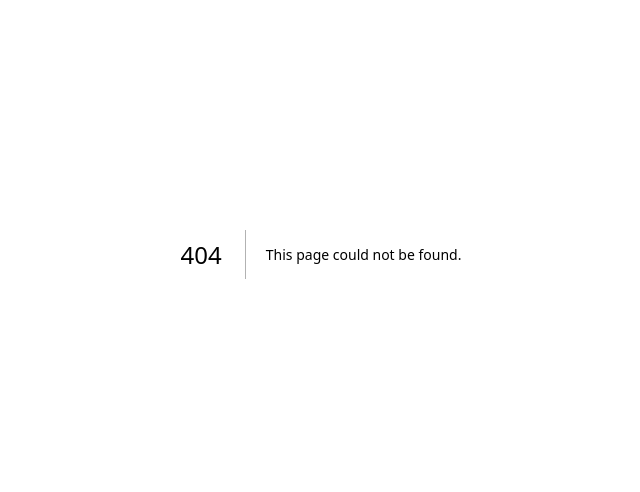
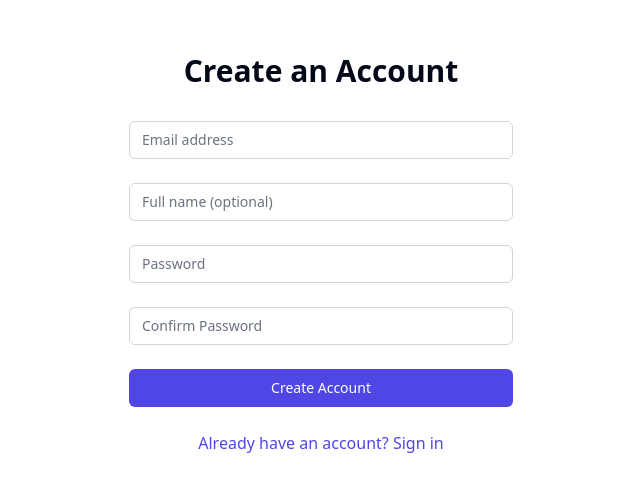
Before and after one commit to ra39j343/candidate, a Next.js app: page /auth/register in a window 1280 px wide. Before the commit this address had no page. Shown: the part 146-638 px from the top of the page, without its empty margins (319-959 px from the left). Built offline with nearby package versions, Linux system fonts and the light colour scheme.

Commit message:
registration and logout buttons

```diff
--- /dev/null
+++ b/src/app/api/auth/register/route.ts
@@ -0,0 +1,42 @@
+import { NextRequest, NextResponse } from 'next/server'
+import { connectDB } from '@/lib/db'
+import { User } from '@/models/user'  // Note: lowercase 'user'
+
+export async function POST(req: NextRequest) {
+  try {
+    await connectDB()
+
+    const { email, password, name } = await req.json()
+
+    // Check if user already exists
+    const existingUser = await User.findOne({ email })
+    if (existingUser) {
+      return NextResponse.json(
+        { error: 'Email already registered' },
+        { status: 400 }
+      )
+    }
+
+    // Create new user with default role
+    const user = new User({
+      email,
+      password,
+      name,
+      role: 'user',  // Set default role
+      inviteCode: null  // Optional: generate if needed
+    })
+
+    await user.save()
+
+    return NextResponse.json(
+      { success: true, message: 'Registration successful' },
+      { status: 201 }
+    )
+  } catch (error) {
+    console.error('Registration error:', error)
+    return NextResponse.json(
+      { error: 'Registration failed' },
+      { status: 500 }
+    )
+  }
+}
--- a/src/app/auth/login/page.tsx
+++ b/src/app/auth/login/page.tsx
@@ -3,6 +3,7 @@
 import { useState } from 'react'
 import { signIn } from 'next-auth/react'
 import { useRouter } from 'next/navigation'
+import Link from 'next/link'
 
 export default function LoginPage() {
   const [email, setEmail] = useState('')
@@ -83,6 +84,11 @@ export default function LoginPage() {
               Sign in
             </button>
           </div>
+          <div className="text-center mt-4">
+            <Link href="/auth/register" className="text-indigo-600 hover:text-indigo-500">
+              Don't have an account? Sign up
+            </Link>
+          </div>
         </form>
       </div>
     </div>
--- /dev/null
+++ b/src/app/auth/register/page.tsx
@@ -0,0 +1,127 @@
+'use client'
+
+import { useState } from 'react'
+import { useRouter } from 'next/navigation'
+import Link from 'next/link'
+
+export default function RegisterPage() {
+  const [email, setEmail] = useState('')
+  const [name, setName] = useState('')
+  const [password, setPassword] = useState('')
+  const [confirmPassword, setConfirmPassword] = useState('')
+  const [error, setError] = useState('')
+  const [isLoading, setIsLoading] = useState(false)
+  const router = useRouter()
+
+  const handleSubmit = async (e: React.FormEvent) => {
+    e.preventDefault()
+    setError('')
+    setIsLoading(true)
+
+    if (password !== confirmPassword) {
+      setError('Passwords do not match')
+      setIsLoading(false)
+      return
+    }
+
+    try {
+      const response = await fetch('/api/auth/register', {
+        method: 'POST',
+        headers: { 'Content-Type': 'application/json' },
+        body: JSON.stringify({ email, name, password })
+      })
+
+      const data = await response.json()
+
+      if (!response.ok) {
+        throw new Error(data.error || 'Registration failed')
+      }
+
+      router.push('/auth/login?registered=true')
+    } catch (error) {
+      setError(error instanceof Error ? error.message : 'Registration failed')
+    } finally {
+      setIsLoading(false)
+    }
+  }
+
+  return (
+    <div className="min-h-screen flex items-center justify-center">
+      <div className="max-w-md w-full space-y-8 p-8">
+        <div>
+          <h2 className="text-center text-3xl font-bold">Create an Account</h2>
+        </div>
+        <form className="mt-8 space-y-6" onSubmit={handleSubmit}>
+          {error && (
+            <div className="text-red-500 text-center">{error}</div>
+          )}
+          <div>
+            <label htmlFor="email" className="sr-only">Email</label>
+            <input
+              id="email"
+              name="email"
+              type="email"
+              required
+              className="appearance-none rounded-md relative block w-full px-3 py-2 border border-gray-300 placeholder-gray-500 text-gray-900 focus:outline-none focus:ring-indigo-500 focus:border-indigo-500 focus:z-10 sm:text-sm"
+              placeholder="Email address"
+              value={email}
+              onChange={(e) => setEmail(e.target.value)}
+            />
+          </div>
+          <div>
+            <label htmlFor="name" className="sr-only">Name</label>
+            <input
+              id="name"
+              name="name"
+              type="text"
+              className="appearance-none rounded-md relative block w-full px-3 py-2 border border-gray-300 placeholder-gray-500 text-gray-900 focus:outline-none focus:ring-indigo-500 focus:border-indigo-500 focus:z-10 sm:text-sm"
+              placeholder="Full name (optional)"
+              value={name}
+              onChange={(e) => setName(e.target.value)}
+            />
+          </div>
+          <div>
+            <label htmlFor="password" className="sr-only">Password</label>
+            <input
+              id="password"
+              name="password"
+              type="password"
+              required
+              className="appearance-none rounded-md relative block w-full px-3 py-2 border border-gray-300 placeholder-gray-500 text-gray-900 focus:outline-none focus:ring-indigo-500 focus:border-indigo-500 focus:z-10 sm:text-sm"
+              placeholder="Password"
+              value={password}
+              onChange={(e) => setPassword(e.target.value)}
+            />
+          </div>
+          <div>
+            <label htmlFor="confirmPassword" className="sr-only">Confirm Password</label>
+            <input
+              id="confirmPassword"
+              name="confirmPassword"
+              type="password"
+              required
+              className="appearance-none rounded-md relative block w-full px-3 py-2 border border-gray-300 placeholder-gray-500 text-gray-900 focus:outline-none focus:ring-indigo-500 focus:border-indigo-500 focus:z-10 sm:text-sm"
+              placeholder="Confirm Password"
+              value={confirmPassword}
+              onChange={(e) => setConfirmPassword(e.target.value)}
+            />
+          </div>
+          <div>
+            <button
+              type="submit"
+              disabled={isLoading}
+              className="group relative w-full flex justify-center py-2 px-4 border border-transparent text-sm font-medium rounded-md text-white bg-indigo-600 hover:bg-indigo-700 focus:outline-none focus:ring-2 focus:ring-offset-2 focus:ring-indigo-500 disabled:opacity-50"
+            >
+              {isLoading ? 'Creating account...' : 'Create Account'}
+            </button>
+          </div>
+          <div className="text-center">
+            <Link href="/auth/login" className="text-indigo-600 hover:text-indigo-500">
+              Already have an account? Sign in
+            </Link>
+          </div>
+        </form>
+      </div>
+    </div>
+  )
+}
--- a/src/app/dashboard/page.tsx
+++ b/src/app/dashboard/page.tsx
@@ -6,7 +6,7 @@ import { Card, CardContent, CardHeader, CardTitle, CardDescription } from "@/com
 import { Button } from "@/components/ui/button"
 import { Badge } from "@/components/ui/badge"
 import { ScrollArea } from "@/components/ui/scroll-area"
-import { FileText, Trash2, Plus, Clock, Link2, Eye } from "lucide-react"
+import { FileText, Trash2, Plus, Clock, Link2, Eye, LogOut } from "lucide-react"
 import Link from 'next/link'
 import { motion, AnimatePresence } from "framer-motion"
 import ShareableLinks from '@/components/dashboard/ShareableLinks'
@@ -15,6 +15,7 @@ import TextUpload from '@/components/dashboard/TextUpload'
 import { useRouter } from 'next/navigation'
 import { ICV, ILink, ContentItem } from '@/types'
 import { IShareableLink } from '@/models/ShareableLink'
+import { useSession, signOut } from 'next-auth/react'
 
 const truncateText = (text: string, maxLength: number = 50) => {
   if (!text) return '';
@@ -27,6 +28,7 @@ export default function DashboardPage() {
   const [links, setLinks] = useState<IShareableLink[]>([])
   const [cvs, setCvs] = useState<ContentItem[]>([])
   const router = useRouter()
+  const session = useSession()
 
   const fetchContent = async () => {
     try {
@@ -104,6 +106,10 @@ export default function DashboardPage() {
     }
   }
 
+  const handleLogout = async () => {
+    await signOut({ redirect: true, callbackUrl: '/auth/login' })
+  }
+
   return (
     <div className="container mx-auto p-6 border-2 border-blue-500">
       <div className="flex justify-between items-center mb-8">
@@ -115,12 +121,22 @@ export default function DashboardPage() {
             Manage your CV content and chat interactions
           </p>
         </div>
-        <Link href="/chat/test">
-          <Button className="shadow-lg hover:shadow-xl transition-all">
-            <Plus className="mr-2 h-4 w-4" />
-            Test AI Chat
+        <div className="flex items-center gap-2">
+          <Link href="/chat/test">
+            <Button className="shadow-lg hover:shadow-xl transition-all">
+              <Plus className="mr-2 h-4 w-4" />
+              Test AI Chat
+            </Button>
+          </Link>
+          <Button
+            variant="outline"
+            onClick={handleLogout}
+            className="shadow-lg hover:shadow-xl transition-all"
+          >
+            <LogOut className="mr-2 h-4 w-4" />
+            Sign Out
           </Button>
-        </Link>
+        </div>
       </div>
 
       <Tabs defaultValue="content" className="space-y-8">
--- a/src/components/ChatInterface.tsx
+++ b/src/components/ChatInterface.tsx
@@ -9,6 +9,7 @@ import { CheckCircle2 } from "lucide-react"
 import { Command, CommandInput } from "@/components/ui/command"
 import { Send, Loader2 } from "lucide-react"
 import { Separator } from "@/components/ui/separator"
+import Link from 'next/link'
 
 interface Message {
   role: 'user' | 'assistant'
@@ -104,6 +105,24 @@ export default function ChatInterface({
                 💬
               </div>
               <p>No messages yet. Start by asking a question!</p>
+
+              {/* Registration CTA for public chats */}
+              {isPublic && (
+                <div className="mt-4 p-4 bg-blue-50 rounded-lg text-center">
+                  <p className="text-blue-700 font-medium mb-2">
+                    Are you a recruiter or hiring manager?
+                  </p>
+                  <p className="text-sm text-blue-600 mb-3">
+                    Create your own AI assistant for candidate evaluation
+                  </p>
+                  <Link
+                    href="/auth/register"
+                    className="inline-block bg-blue-600 text-white px-6 py-2 rounded-lg hover:bg-blue-700 transition-colors"
+                  >
+                    Sign up for free
+                  </Link>
+                </div>
+              )}
             </div>
           </>
         ) : (
@@ -150,6 +169,24 @@ export default function ChatInterface({
                 </div>
               </div>
             ))}
+
+            {/* Registration CTA after a few messages */}
+            {isPublic && messages.length >= 3 && (
+              <div className="my-4 p-4 bg-blue-50 rounded-lg text-center">
+                <p className="text-blue-700 font-medium mb-2">
+                  Like this AI assistant?
+                </p>
+                <p className="text-sm text-blue-600 mb-3">
+                  Create your own for evaluating candidates
+                </p>
+                <Link
+                  href="/auth/register"
+                  className="inline-block bg-blue-600 text-white px-6 py-2 rounded-lg hover:bg-blue-700 transition-colors"
+                >
+                  Sign up for free
+                </Link>
+              </div>
+            )}
             {isLoading && <TypingIndicator />}
           </>
         )}
--- a/src/models/invite.ts
+++ /dev/null
@@ -1,32 +0,0 @@
-import mongoose, { Document, Schema } from 'mongoose';
-
-export interface IInvite extends Document {
-  code: string;
-  createdBy: mongoose.Types.ObjectId;
-  used: boolean;
-  createdAt: Date;
-}
-
-const inviteSchema = new Schema<IInvite>({
-  code: {
-    type: String,
-    required: true,
-    unique: true
-  },
-  createdBy: {
-    type: Schema.Types.ObjectId,
-    ref: 'User',
-    required: true
-  },
-  used: {
-    type: Boolean,
-    default: false
-  },
-  createdAt: {
-    type: Date,
-    default: Date.now,
-    expires: 7 * 24 * 60 * 60 // Automatically delete after 7 days if unused
-  }
-});
-
-export const Invite = mongoose.models.Invite || mongoose.model<IInvite>('Invite', inviteSchema);
```
